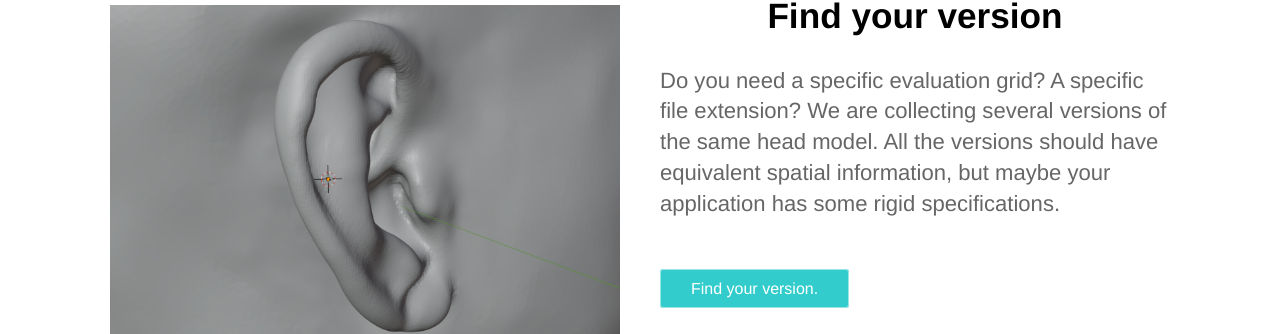
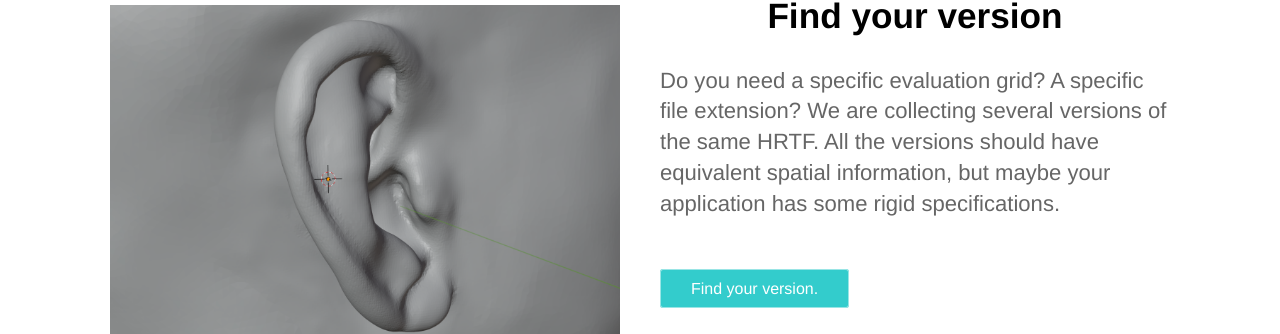
Before and after one commit to TheNEMOproject/TheNEMOproject.github.io, a Jekyll site: the page built from downloads.html, in a window 1280 px wide. Shown: the part 884-1218 px from the top of the page. Built offline with Jekyll 4.4.1, drawn with Linux system fonts in a browser that asks for light colours.

Commit message:
Update downloads.html

```diff
--- a/downloads.html
+++ b/downloads.html
@@ -23,7 +23,7 @@
 	<div class="container flex">
 		<div class="text editable">
 			<h2><strong>Find your version</strong></h2>
-			<p>Do you need a specific evaluation grid? A specific file extension? We are collecting several versions of the same head model. All the versions should have equivalent spatial information, but maybe your application has some rigid specifications.</p>
+			<p>Do you need a specific evaluation grid? A specific file extension? We are collecting several versions of the same HRTF. All the versions should have equivalent spatial information, but maybe your application has some rigid specifications.</p>
 			<div class="cta button"><a href="https://github.com/TheNEMOproject/NEMOhrtf">Find your version.</a></div>
 		</div>
 		<div class="image">
```
